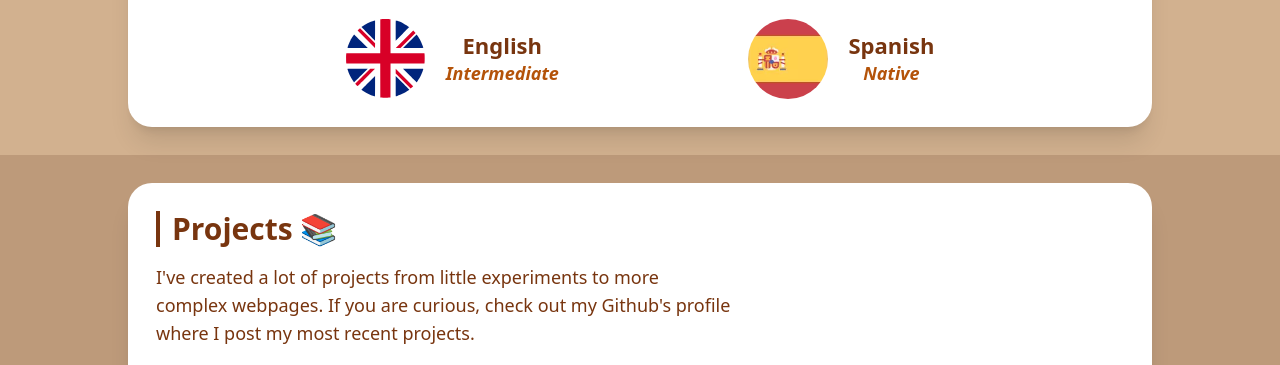
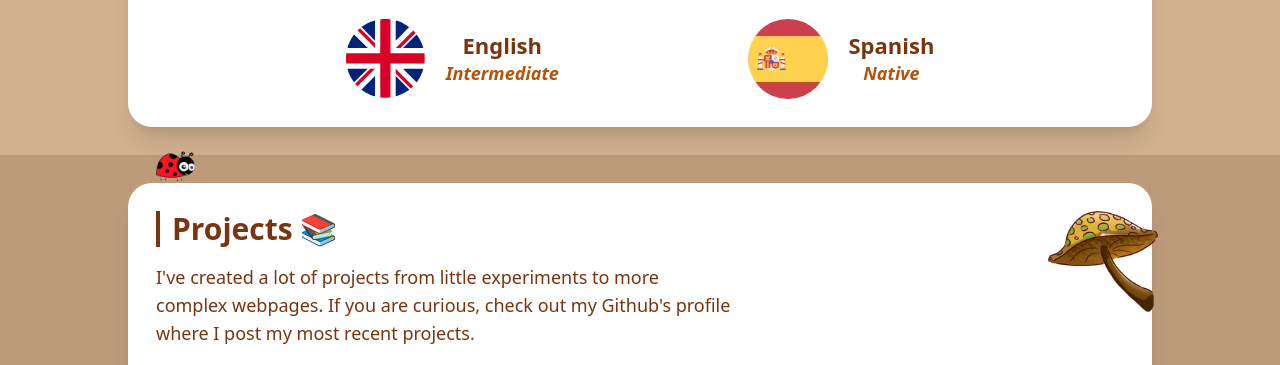
Before and after one commit to VictorCar86/Portfolio, a React app: page / in a window 1280 px wide. Shown: the part 2009-2374 px from the top of the page. Built offline with nearby package versions, Linux system fonts and the light colour scheme; what tailwindcss-animatecss would draw is missing.

Commit message:
Organize and introduce new images for decoration

```diff
--- a/src/components/InfoSection.jsx
+++ b/src/components/InfoSection.jsx
@@ -1,14 +1,14 @@
-import React from 'react'
+import React from 'react';
 
 const InfoSection = ({ title = "", bgColor = "", customId = "", children }) => {
   return (
     <section className={`w-full h-max p-7 -sm:p-4 ${bgColor}`} id={customId}>
       <div className='relative max-w-5xl mx-auto p-7 -sm:py-5 -sm:px-[18px] bg-white rounded-3xl shadow-xl'>
-        <span className='sticky inline-block border-l-4 border-amber-900 mb-4 pl-3 text-3xl font-bold z-30'>{title}</span>
+        <span className='sticky inline-block pl-3 mb-4 border-l-4 border-amber-900 text-3xl font-bold shadow-[0px_0px_10px_4px_#ffffff] bg-white/80 z-30'>{title}</span>
         { children }
       </div>
     </section>
   )
 }
 
-export default InfoSection
+export default InfoSection;
--- a/src/containers/Projects.jsx
+++ b/src/containers/Projects.jsx
@@ -1,4 +1,6 @@
 import React, { useState } from 'react'
+import ladyBugImg from '../assets/images/ladybug.webp'
+import mushroomImg from '../assets/images/mushroom.webp'
 import InfoSection from '../components/InfoSection'
 import VideoSection from '../components/VideoSection'
 import videoSources from '../utils/videoSources'
@@ -22,6 +24,17 @@ const Projects = () => {
 
   return (
     <InfoSection title={titleLanguage()} bgColor='bg-cream-400' customId='projects'>
+      <img
+        className='absolute -top-8 w-10 h-min cursor-pointer'
+        src={ladyBugImg}
+        alt="little ladybug image"
+      />
+      <img
+        className='absolute top-7 -right-1.5 w-[14vw] max-w-[110px] min-w-[78px] h-min'
+        src={mushroomImg}
+        alt="little ladybug image"
+      />
+
       <p className='max-w-xl mb-1.5'>
 
         <TextIncludes compare='en-'>
```
Also changed, not shown: src/containers/Skills.jsx (+3 -4 lines), src/assets/images/ladybug.webp (added), src/assets/images/mushroom.webp.
